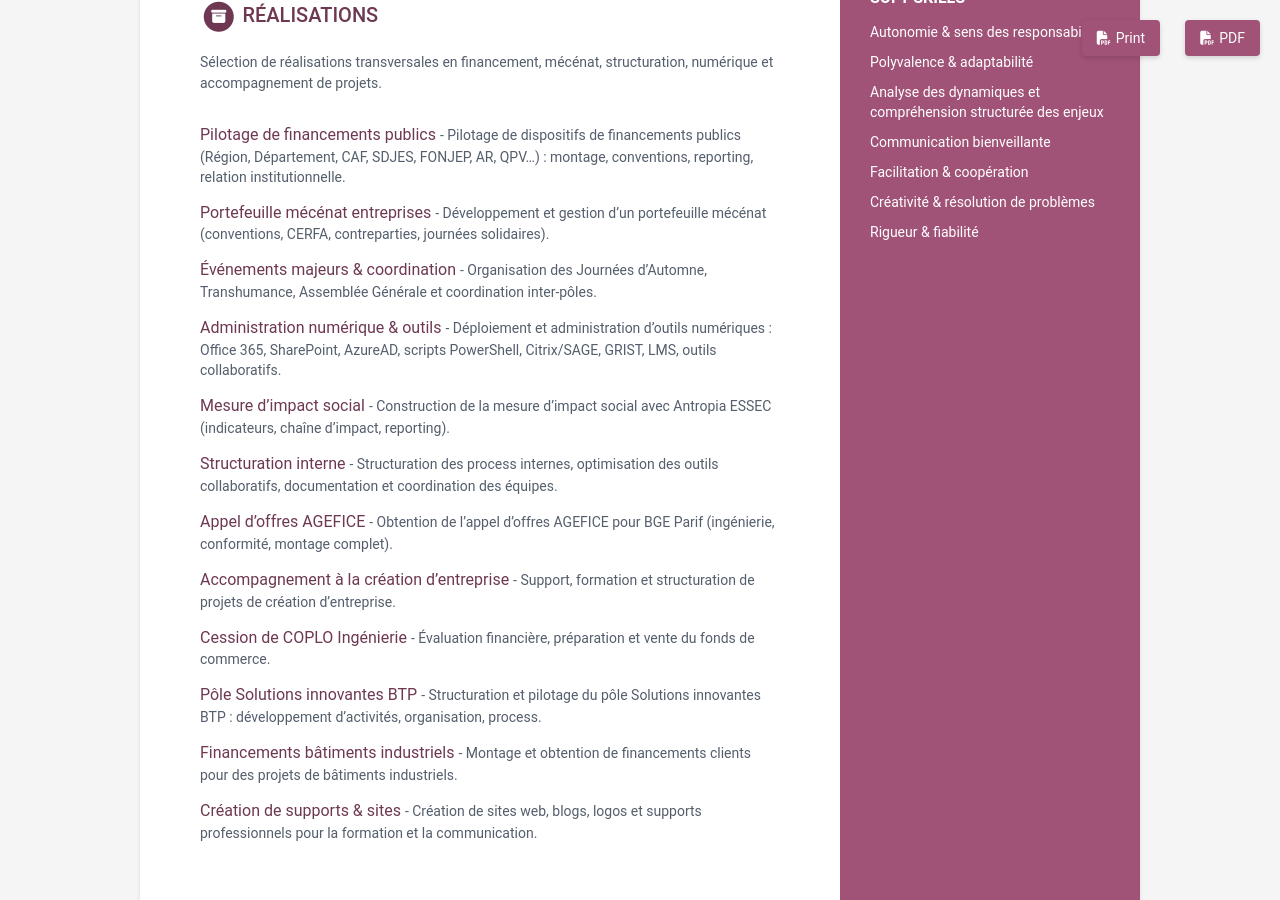
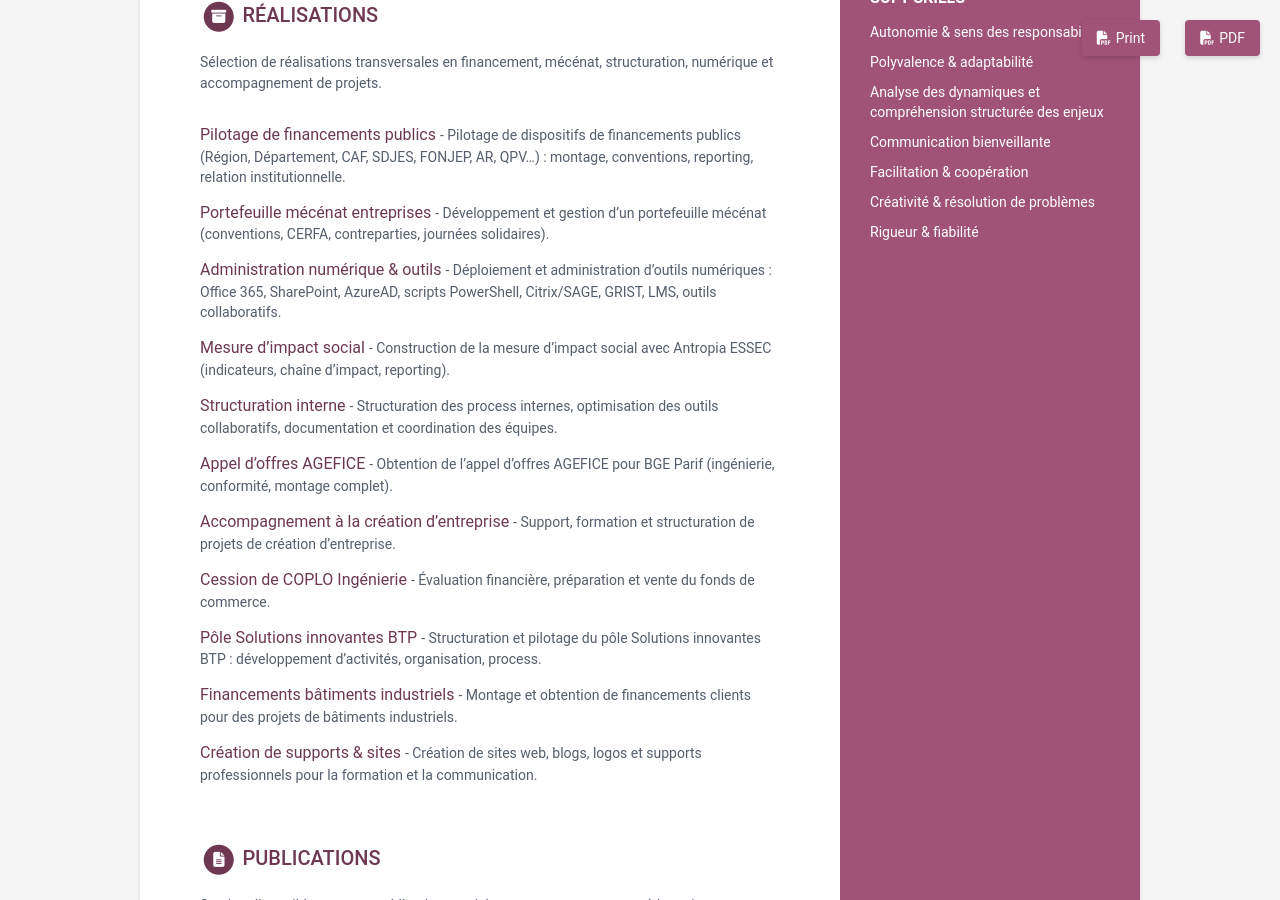
Before and after one commit to estellekelak/online-cv, a Jekyll site: the page built from index.html, in a window 1280 px wide and 900 px high, scrolled down 1944 px. Built offline with Jekyll 4.4.1, drawn with Linux system fonts in a browser that asks for light colours.

Commit message:
Update data.yml
revoir la partie réalisations trop axées compétences

```diff
--- a/_data/data.yml
+++ b/_data/data.yml
@@ -265,10 +265,6 @@ projects:
       link: "#"
       tagline: "Développement et gestion d’un portefeuille mécénat (conventions, CERFA, contreparties, journées solidaires)."
 
-    - title: Événements majeurs & coordination
-      link: "#"
-      tagline: "Organisation des Journées d’Automne, Transhumance, Assemblée Générale et coordination inter‑pôles."
-
     - title: Administration numérique & outils
       link: "#"
       tagline: "Déploiement et administration d’outils numériques : Office 365, SharePoint, AzureAD, scripts PowerShell, Citrix/SAGE, GRIST, LMS, outils collaboratifs."
```
